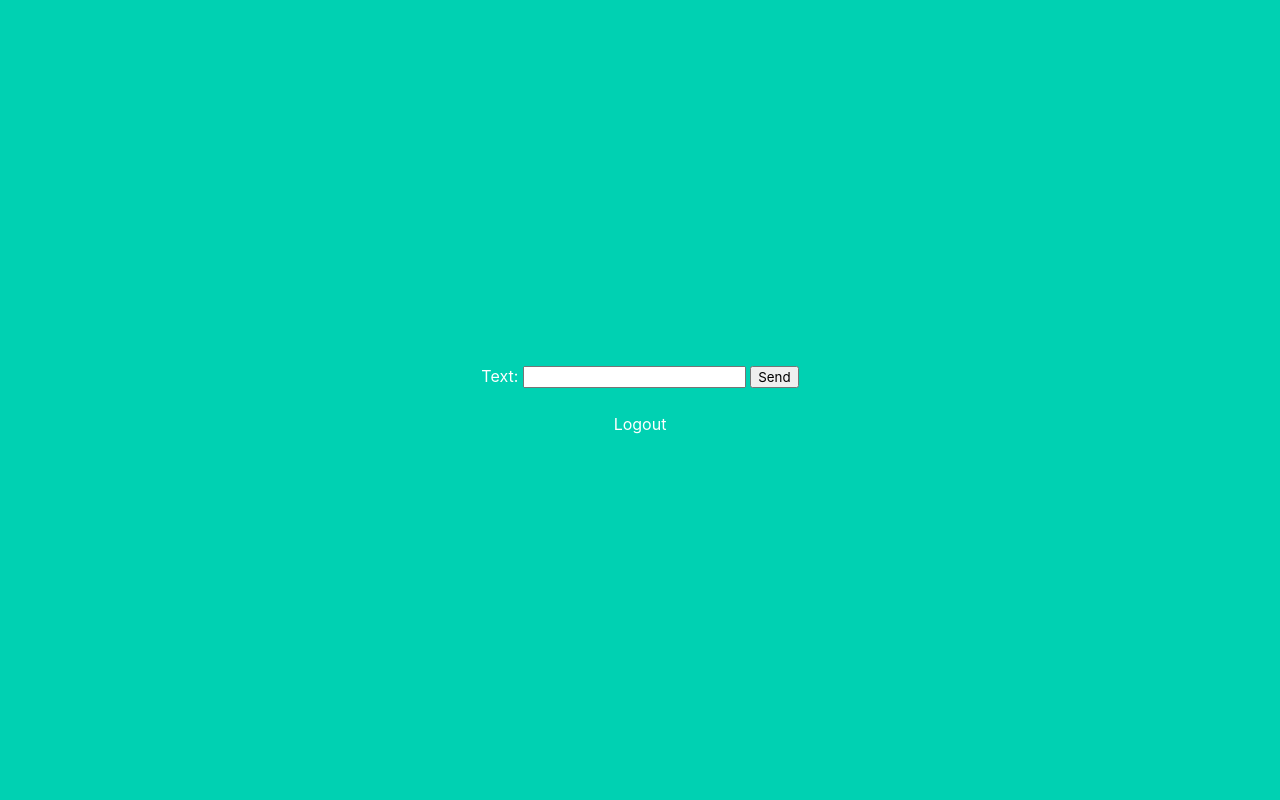
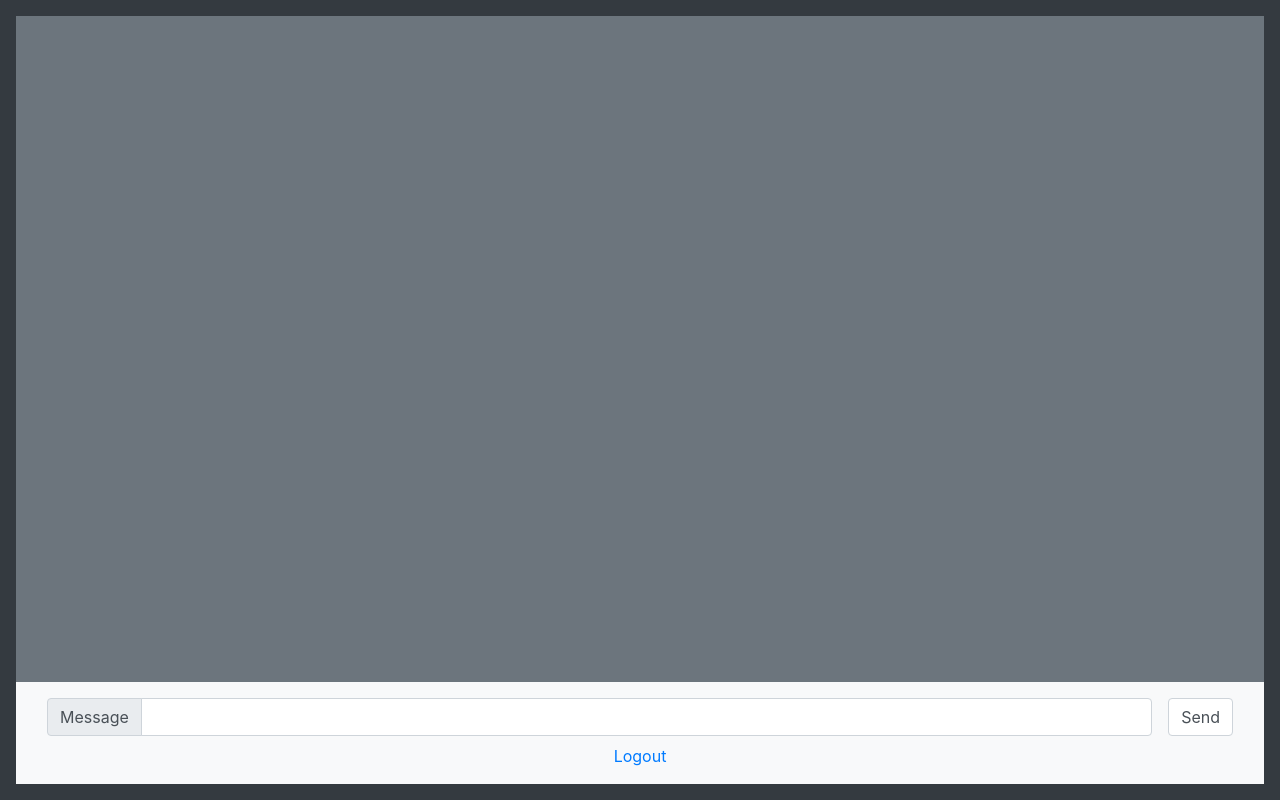
Before and after one commit to shimniok/sat-chat-server, a Flask app: page / in a window 1280 px wide. Run offline with Flask 2, Linux system fonts and the light colour scheme; the visitor is signed in with stand-in values (Sample User, id 1); data comes from the database, SQL or seed files in the repository; data that the repository does not hold is empty; parts of the project's set-up code (start-up, migrations or seed data) failed here and were passed over; some libraries are stand-ins or nearby versions.

Commit message:
UI design for chat

```diff
--- a/static/main.js
+++ b/static/main.js
@@ -13,11 +13,10 @@
         function($scope, $log, $http, $timeout) {
 
             var messages = [];
-            var test="test";
             var current_user = $scope.current_user;
 
             $scope.matchUser = function(user) {
-                return (user == current_user) ? 'level-right' : 'level-left';
+                return (user == current_user);
             };
 
             $scope.sendMessage = function() {
@@ -28,23 +27,28 @@
 
                 // fire the API request
                 $http.post('/api/send', {"message": message}).
-                    success(function(results) {
+                    success(function(results, status, headers, config) {
                         $log.log(results);
+                        getMessages();
+                        $scope.message = "";
                     }).
                     error(function(error) {
                         $log.log(error);
                     });
             };
 
+            var getMessages = function() {
+                $http.get('/api/message').
+                    success(function(data, status, headers, config) {
+                        $scope.messages = data;
+                    });
+            }
+
             var timeout = "";
 
             var poller = function() {
-                $http.get('/api/message').
-                    success(function(data, status, headers, config) {
-                        $log.log("poller()");
-                        $scope.messages = data;
-                        $scope.timeout = $timeout(poller, 10000);
-                    });
+                getMessages();
+                $scope.timeout = $timeout(poller, 10000);
             };
             poller();
 
--- a/static/style.css
+++ b/static/style.css
@@ -0,0 +1,3 @@
+#chat-container {
+    height: 100vh;
+}
--- a/templates/base.html
+++ b/templates/base.html
@@ -14,7 +14,7 @@
 <body ng-controller="RockBlockController">
     <script src="{{ url_for('static', filename='main.js') }}"></script>
     <section class="hero is-primary is-fullheight">
-        <div class="hero-body">
+        <div class="hero-body has-background-info">
             <div class="container has-text-centered">
                {% block content %}
                {% endblock %}
--- a/templates/index.html
+++ b/templates/index.html
@@ -1,22 +1,51 @@
-{% extends "base.html" %}
+<!DOCTYPE html>
+<html lang="en" ng-app="RockBlockApp">
 
-{% block content %}
-<div class="container has-background-white has-text-dark">
-    <div class="level" ng-repeat="message in messages">
-        <p class="level-item" ng-class="matchUser(message.sender.id)">
-            // message.message //
-        </p>
+<head>
+    <meta charset="utf-8">
+    <meta http-equiv="X-UA-Compatible" content="IE=edge">
+    <meta name="viewport" content="width=device-width, initial-scale=1">
+    <title>RockBLOCK Chat</title>
+    <link rel="stylesheet" href="{{ url_for('static', filename='style.css') }}">
+    <link rel="shortcut icon" href="{{ url_for('static', filename='favicon.ico') }}">
+    <link rel="stylesheet" href="https://stackpath.bootstrapcdn.com/bootstrap/4.5.0/css/bootstrap.min.css" integrity="sha384-9aIt2nRpC12Uk9gS9baDl411NQApFmC26EwAOH8WgZl5MYYxFfc+NcPb1dKGj7Sk" crossorigin="anonymous">
+    <script src="//ajax.googleapis.com/ajax/libs/angularjs/1.4.9/angular.min.js"></script>
+</head>
+
+<body ng-controller="RockBlockController">
+    <script src="{{ url_for('static', filename='main.js') }}"></script>
+    <div class="d-flex flex-column p-3 bg-dark justify-content-end" id="chat-container">
+        <div class="d-flex flex-row flex-grow-1 bg-secondary px-2" id="chat-log">
+            <div class="d-flex flex-column justify-content-end w-100">
+                <div ng-repeat="m in messages">
+                    <div class="d-flex" ng-class="m.sender_id == null ? 'flex-row' : 'flex-row-reverse'">
+                        <p class="p-2 rounded-lg" ng-class="m.sender_id == null ? 'alert-info' : 'alert-light'">
+                            // m.message //
+                        </p>
+                    </div>
+                </div>
+            </div>
+        </div>
+        <div class="d-flex flex-column bg-light p-3">
+            <div class="d-flex flex-row">
+                <div class="col-md-12">
+                    <form class="form-inline" method="post" ng-submit="sendMessage()">
+                        <div class="input-group flex-fill">
+                            <div class="input-group-prepend">
+                                <div class="input-group-text">Message</div>
+                            </div>
+                            <input class="form-control" type="text" ng-model="message" name="message" id="text"/>
+                        </div>
+                        <button class="form-control ml-sm-3" type="submit" id="send">Send</button>
+                        <input type="hidden" ng-model="current_user" value="{{ current_user.id }}"/>
+                    </form>
+                </div>
+            </div>
+            <div class="d-flex flex-row justify-content-center mt-2">
+                <a href="/logout">Logout</a>
+            </div>
+        </div>
     </div>
-</div>
+</body>
 
-<div class="container">
-    <form method="post" ng-submit="sendMessage()">
-        <label for="text">Text:</label>
-        <input type="hidden" ng-model="current_user" value="{{ current_user.id }}"/>
-        <input type="text" ng-model="message" name="message" id="text"/>
-        <button type="submit" id="send">Send</button>
-    </form>
-    <br/>
-    <a href="/logout">Logout</a>
-</div>
-{% endblock %}
+</html>
```
